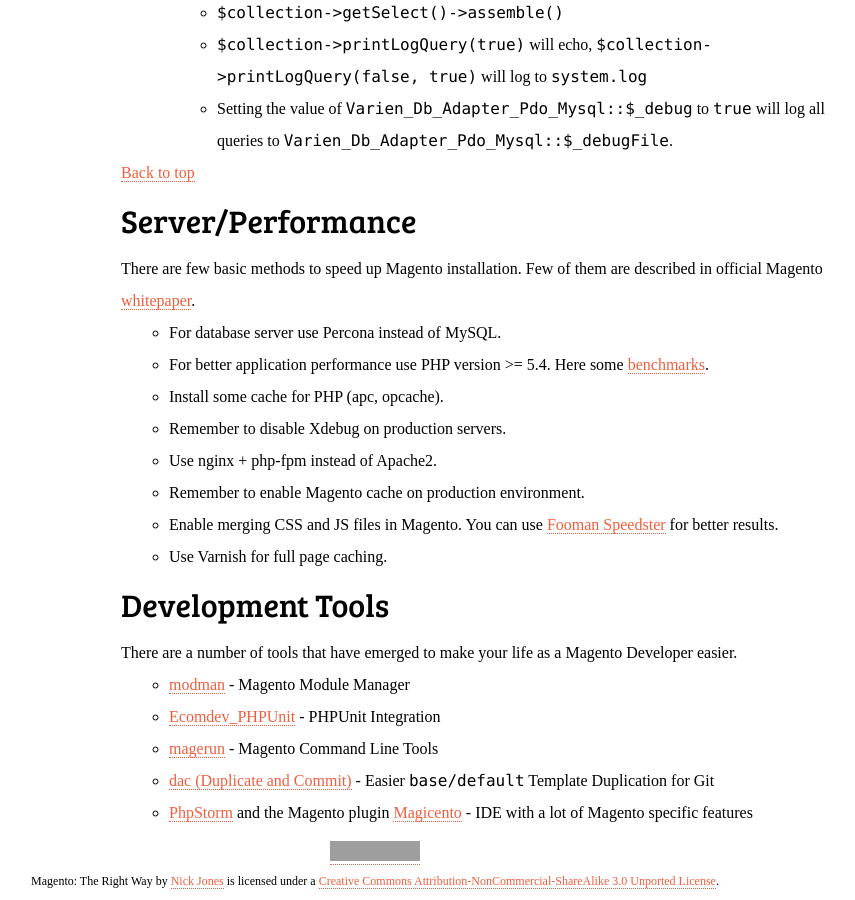
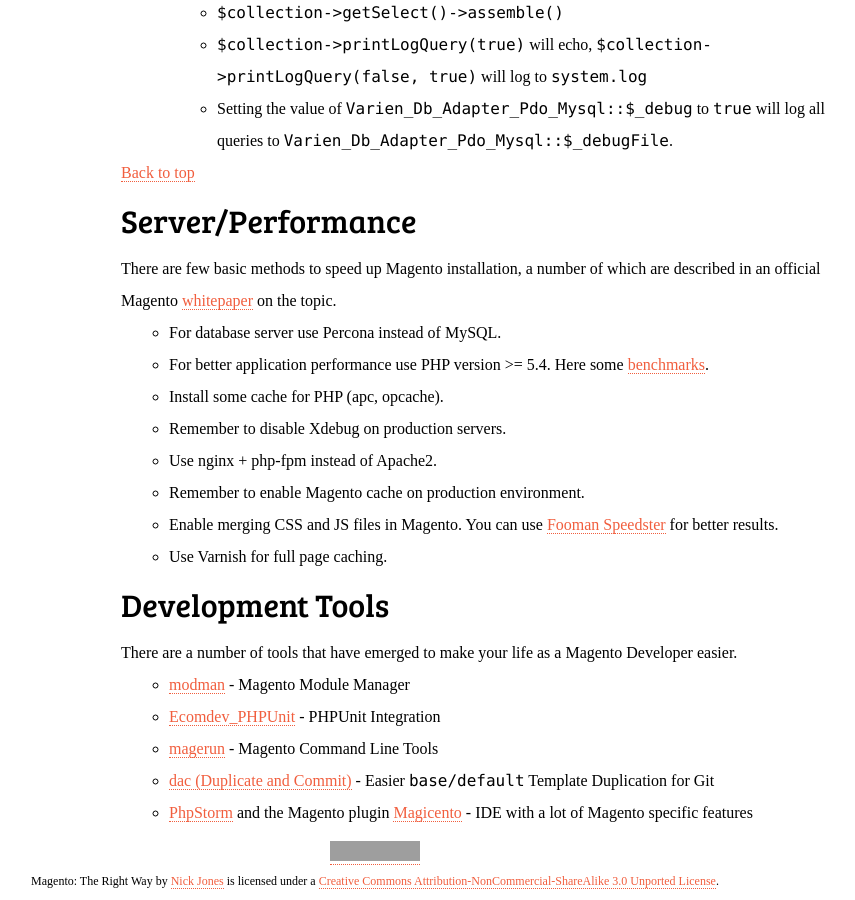
Before and after one commit to punkstar/magentotherightway.com, a Jekyll site: the page built from index.html, in a window 1280 px wide and 900 px high, scrolled down 3267 px. Shown: the whole window, without its empty margins (265-1120 px from the left). Built offline with Jekyll 4.4.1, drawn with Linux system fonts in a browser that asks for light colours; some web fonts are replaced; Markdown is read by kramdown in place of the engine named in the settings; grey boxes are pictures that could not be loaded.

Commit message:
Improved wording.

```diff
--- a/_posts/05-01-01-ServerPerformance.md
+++ b/_posts/05-01-01-ServerPerformance.md
@@ -3,7 +3,7 @@
 permalink: server-performance
 ---
 
-There are few basic methods to speed up Magento installation. Few of them are described in official Magento [whitepaper](http://www.slideshare.net/quartsoft/optimizing-magento-for-peak-performance?ref=http://quartsoft.com/blog/201211/improving-performance-of-magento-store).
+There are few basic methods to speed up Magento installation, a number of which are described in an official Magento [whitepaper](http://www.slideshare.net/quartsoft/optimizing-magento-for-peak-performance?ref=http://quartsoft.com/blog/201211/improving-performance-of-magento-store) on the topic.
 
 * For database server use Percona instead of MySQL.
 * For better application performance use PHP version >= 5.4. Here some [benchmarks](http://www.eschrade.com/page/magento-performance-on-php-5-3-5-4-and-5-5rc3/).
```
